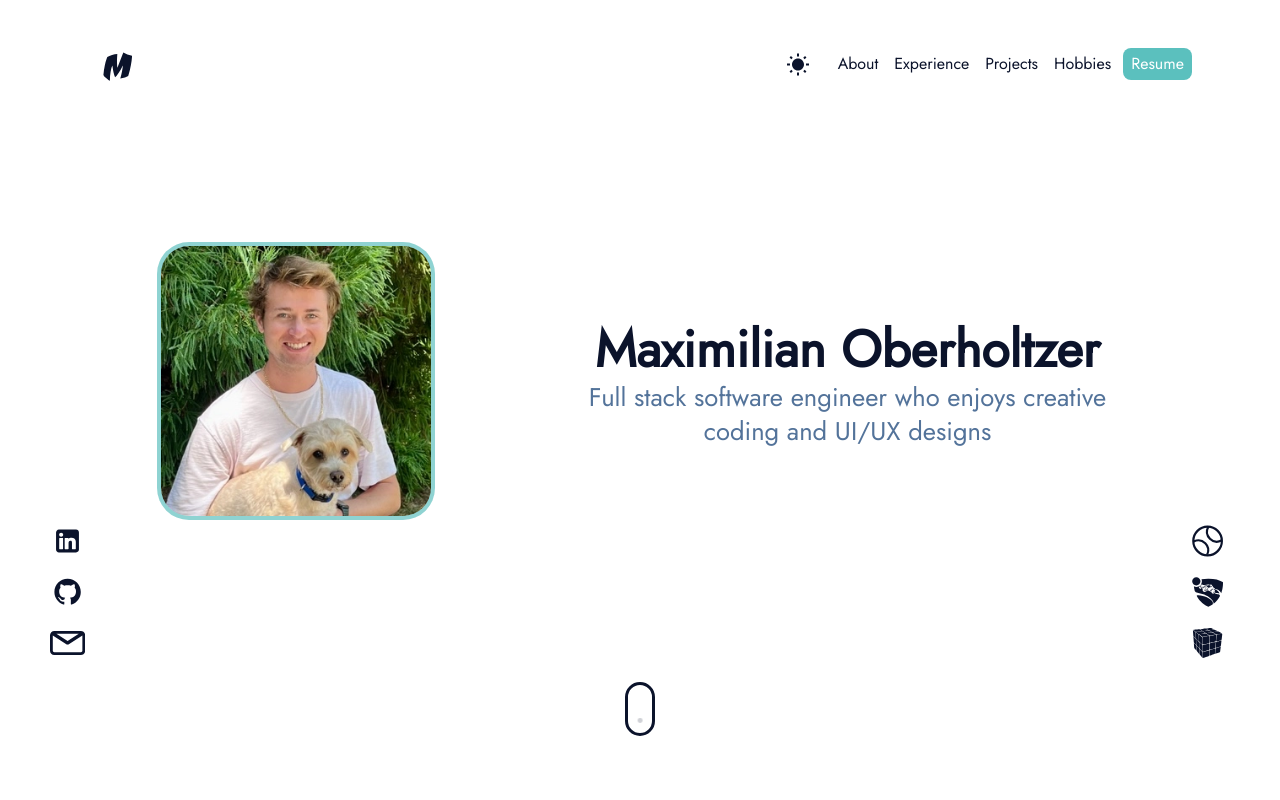
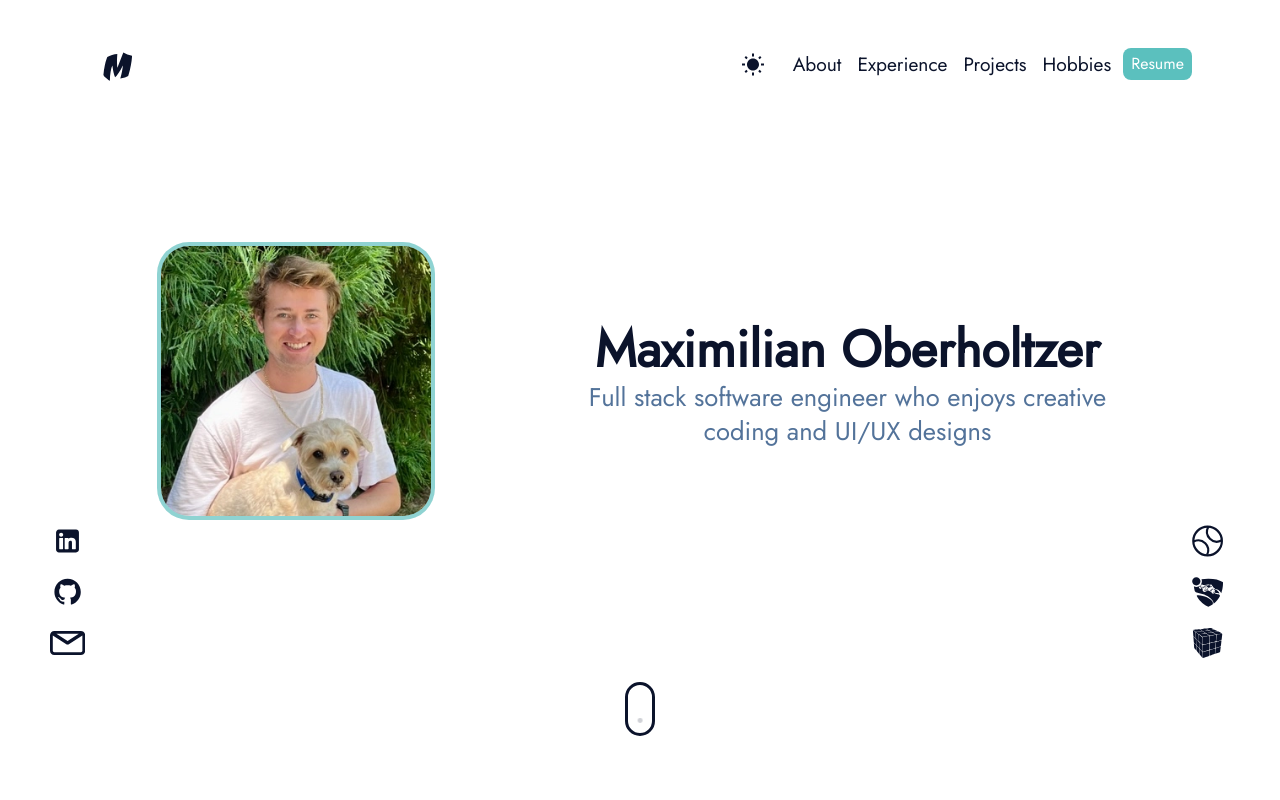
Before and after one commit to Maximilian-Oberholtzer/maximilian-portfolio, a React (Create React App) app: page / in a window 1280 px wide. Shown: the top 800 px of the page. Built offline with nearby package versions, Linux system fonts and the light colour scheme.

Commit message:
Updated font size for navbar items

```diff
--- a/src/components/Navbar.js
+++ b/src/components/Navbar.js
@@ -54,6 +54,7 @@ const StyledAppBarLink = styled(Link)(({ theme }) => ({
     transform: "none",
     transition: "transform 150ms ease-in-out 0s !important",
     cursor: "pointer",
+    fontSize: "1.2rem",
     padding: "0.5rem",
     "&:hover": {
       color: theme.palette.textSecondary.main + " !important",
```
